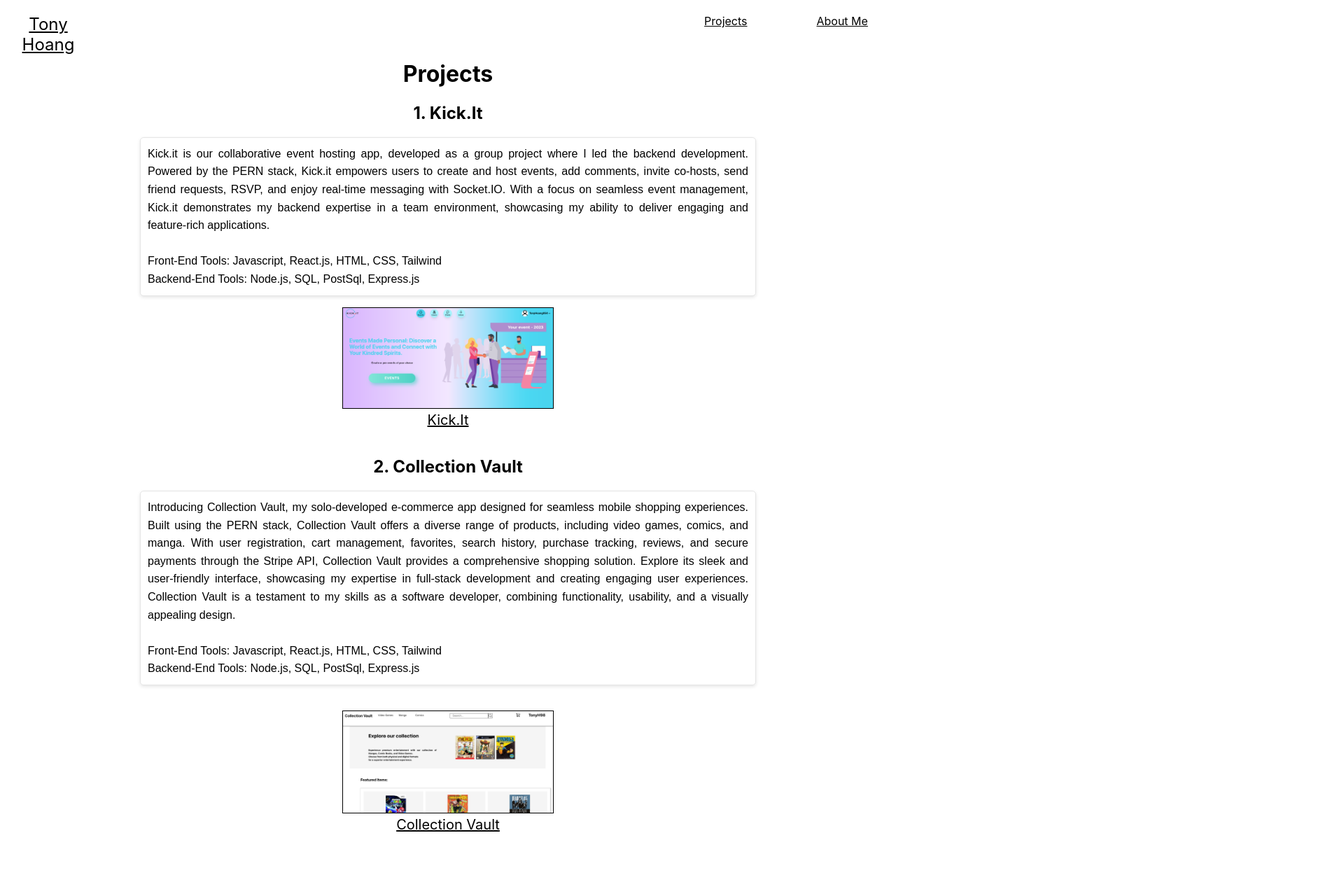
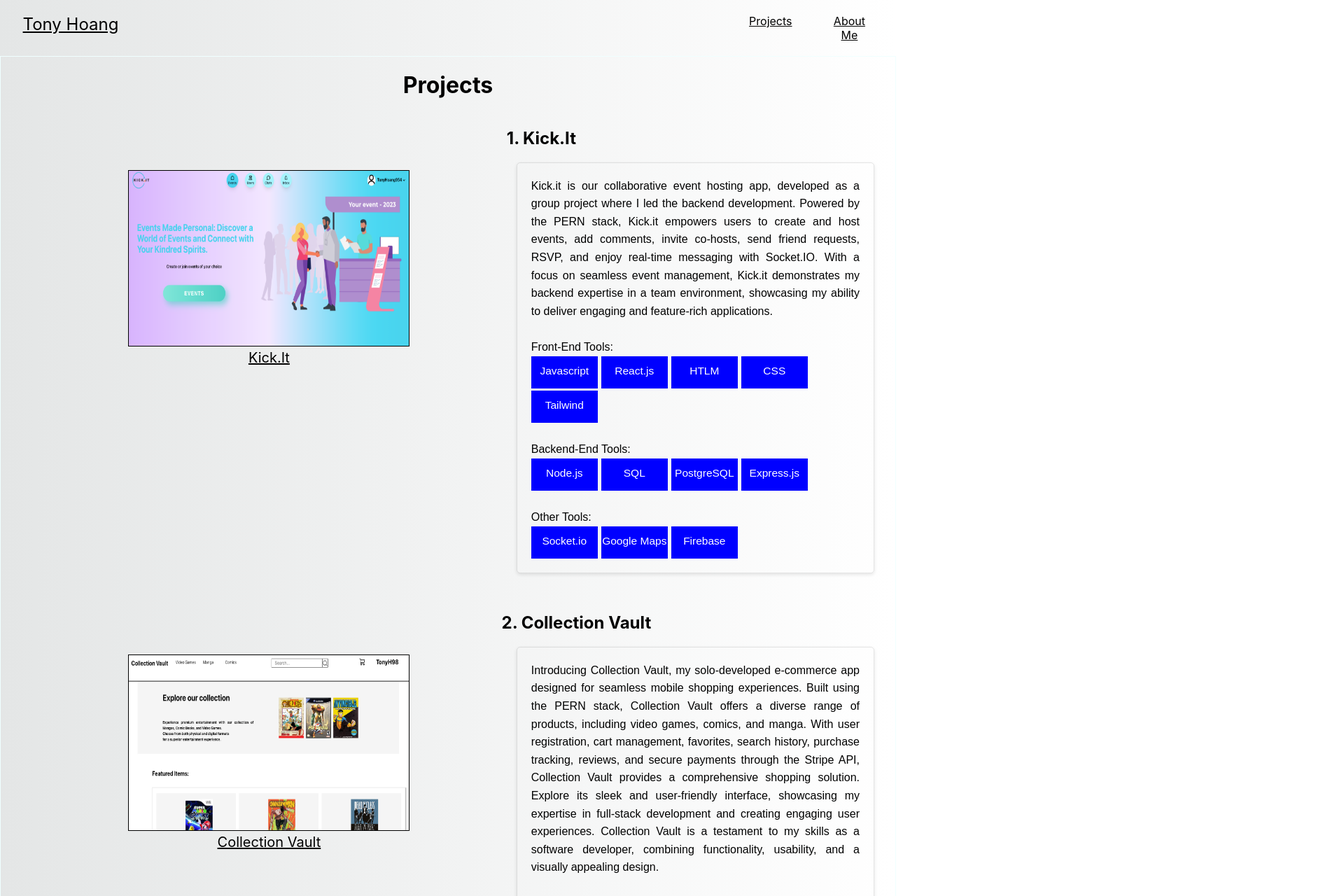
Before and after one commit to TonyH98/tony-portfolio, a React (Create React App) app: page /projects in a window 1280 px wide. Shown: the top 1280 px of the page at 70% size, 1920 px wide, since content can reach past the window. Before the commit the page ends 1190 px from the top, so only its background shows below. Built offline with nearby package versions, Linux system fonts and the light colour scheme.

Commit message:
Project Page is mainly finished will do further refinement later

```diff
--- a/src/App.css
+++ b/src/App.css
@@ -1,6 +1,9 @@
 .App {
   text-align: center;
+
 }
+
+
 
 .App-logo {
   height: 40vmin;
--- a/src/App.js
+++ b/src/App.js
@@ -5,10 +5,13 @@ import Home from './Components/LandingPage/Home';
 import Nav from './Components/NavBar/Nav';
 import Projects from './Components/Projects/Projects';
 import About from './Components/About/About';
+
+
 function App() {
   return (
     <div className="App">
     <Router>
+
     <Nav/>
       <main>
         <Routes>
--- a/src/Components/LandingPage/Home.css
+++ b/src/Components/LandingPage/Home.css
@@ -0,0 +1,11 @@
+
+@media (min-width: 993px){
+
+    .Home-Page{
+     background-color: linear;
+    background: linear-gradient(to right, rgb(228, 230, 230), white);
+    height: 100vh;
+    }
+
+
+ }
--- a/src/Components/LandingPage/Home.js
+++ b/src/Components/LandingPage/Home.js
@@ -4,11 +4,9 @@ function Home(){
 
 
 return(
-<div>
+<div className='Home-Page'>
 
-<p>
 
-</p>
 
 </div>
  )
--- a/src/Components/NavBar/Nav.css
+++ b/src/Components/NavBar/Nav.css
@@ -1,17 +1,26 @@
 @media (min-width: 993px){
 
     .nav-section{
-
         display: grid;
         grid-template-columns: 10% 100%;
         grid-column-gap: 62%;
-        height: 45px;
+        height: 80px;
+        background-color: linear;
+        background: linear-gradient(to right, rgb(228, 230, 230), white);
+        color: #fff;
+    }
+
+    .nav-container{
+        display: grid;
         margin-top: 20px;
+        grid-template-columns: 150% 800%;
+        grid-column-gap: 650%
+
     }
 
     .sections{
         display: grid;
-        grid-template-columns: 18% 8%
+        grid-template-columns: 15% 7%
     }
 
 
@@ -23,4 +32,4 @@
         font-size: 24px;
         margin-left: 10px;
     }
-}
+ }
--- a/src/Components/NavBar/Nav.js
+++ b/src/Components/NavBar/Nav.js
@@ -5,7 +5,9 @@ import './Nav.css'
 function Nav(){
 
 return(
-    <div className="nav-section">
+    <nav className="nav-section">
+
+        <div className="nav-container">
 
         <div>
         <Link to="/">
@@ -31,7 +33,9 @@ return(
 
         </Link>
         </div>
-    </div>
+
+        </div>
+    </nav>
 )
 
 }
--- a/src/Components/Projects/Project.css
+++ b/src/Components/Projects/Project.css
@@ -9,16 +9,70 @@
   font-size: 16px;
     text-align: justify;
       line-height: 1.6;
-  margin-right: 200px;
-  margin-left: 200px;
-  padding: 10px;
+  padding: 20px;
     border: solid 1px rgba(0, 0, 0, 0.1);
   border-radius: 5px;
   box-shadow: 0 2px 5px rgba(0, 0, 0, 0.1);
+  position: relative;
+  right: 30px;
+}
+
+
+.project-images{
+  width: 400px;
+  height: 250px;
+  position: relative;
+  top: 80px;
 }
 
 .project-links{
     font-size: 20px;
 }
 
+.project-header{
+  position: relative;
+  right: 250px;
 }
+
+.project-links{
+  position: relative;
+  top: 80px
+}
+
+.project-page{
+  background-color: linear;
+  background: linear-gradient(to right, rgb(228, 230, 230), white);
+  border: solid 1px azure
+
+}
+
+
+.project-lists{
+  display: grid;
+  grid-template-columns: 60% 40%;
+
+}
+
+.project-header2{
+  position: relative;
+  right: 200px;
+}
+
+.tools-container{
+  display: grid;
+  grid-template-columns: repeat(auto-fill, 95px);
+  grid-column-gap: 5px;
+  grid-row-gap: 3px;
+}
+
+.tools{
+  text-align: center;
+  border: blue 1px solid;
+  background-color: blue;
+  color: white;
+  font-size: 15.5px;
+  height: 36px;
+  padding-top: 8px;
+}
+
+}
--- a/src/Components/Projects/Projects.js
+++ b/src/Components/Projects/Projects.js
@@ -3,11 +3,18 @@ import "./Project.css"
 
 function Projects(){
 
+const frontend1 = ["Javascript", "React.js", "HTLM", "CSS", "Tailwind"]
+const backend1 = ["Node.js", "SQL", "PostgreSQL", "Express.js"]
+const other1 = ["Socket.io", "Google Maps", "Firebase"]
 
+
+const frontend2 = ["Javascript", "React.js", "HTLM", "CSS"]
+
+const other2 = ["Stripe API"]
 
 return(
 
-    <div>
+    <div className="project-page">
 
         <div>
             <h1 className="header">Projects</h1>
@@ -15,10 +22,19 @@ return(
 
 
 
-            <div className="Kick_It">
-                <h2>1. Kick.It</h2>
+            <div className="project-lists">
+            <div className="project-link-image">
+
+             <img src="/kickit.png" alt="kickit" className="project-images"/>
+
+                <br/>
+             <a className="project-links" href="https://kick-it-v1.netlify.app/" target="_blank">Kick.It</a>
+            </div>
+
+
 
                 <div className="project-container">
+                <h2 className="project-header">1. Kick.It</h2>
 
                 <p className="project-descript">
                 Kick.it is our collaborative event hosting app, developed as a group project where I led the backend development.
@@ -29,26 +45,64 @@ return(
                    showcasing my ability to deliver engaging and feature-rich applications.
                    <br/>
                    <br/>
-                   Front-End Tools: Javascript, React.js, HTML, CSS, Tailwind
+                   Front-End Tools:
+                   <div className="tools-container">
+                    {frontend1.map((front) => {
+                    return(
+                        <div className="tools" key={front}>
+                            {front}
+                        </div>
+                    )
+                   })}
+
+                   </div>
                    <br/>
-                   Backend-End Tools: Node.js, SQL, PostSql, Express.js
+                   Backend-End Tools:
+                   <div className="tools-container">
+                   {backend1.map((back) => {
+                    return(
+                        <div className="tools" key={back}>
+                            {back}
+                        </div>
+                    )
+                   })}
+
+                   </div>
+
+                   <br/>
+                   Other Tools:
+                   <div className="tools-container">
+                   {other1.map((other) => {
+                    return(
+                        <div className="tools" key={other}>
+                            {other}
+                        </div>
+                    )
+                   })}
+
+                   </div>
+
                 </p>
-
-
-
-             <img src="/kickit.png" width="300" alt="kickit" className="project-images"/>
-
-                <br/>
-             <a className="project-links" href="https://kick-it-v1.netlify.app/" target="_blank">Kick.It</a>
-
+        </div>
 
             </div>
 
             <br/>
-            <div className="Collection_Vault">
+            <div className="project-lists">
 
-                <h2>2. Collection Vault</h2>
+                    <div className="project-link-image">
 
+                    <img src="/collectionVault.png" width="300" alt="collection" className="project-images"/>
+
+                    <br/>
+
+                    <a className="project-links" href="https://collection-vault.netlify.app/" target="_blank">Collection Vault</a>
+
+                    </div>
+
+                <div className="project-container">
+
+                <h2 className="project-header2">2. Collection Vault</h2>
                     <p className="project-descript">
                     Introducing Collection Vault, my solo-developed e-commerce app designed for
                     seamless mobile shopping experiences. Built using the PERN stack,
@@ -63,23 +117,54 @@ return(
 
                         <br/>
                         <br/>
-                        Front-End Tools: Javascript, React.js, HTML, CSS, Tailwind
+                        Front-End Tools:
+                        <div className="tools-container">
+                   {frontend2.map((front) => {
+                    return(
+                        <div className="tools" key={front}>
+                            {front}
+                        </div>
+                    )
+                   })}
+
+                   </div>
+
                         <br/>
-                        Backend-End Tools: Node.js, SQL, PostSql, Express.js
+                        Backend-End Tools:
+
+                        <div className="tools-container">
+                   {backend1.map((back) => {
+                    return(
+                        <div className="tools" key={back}>
+                            {back}
+                        </div>
+                    )
+                   })}
+
+                   </div>
+
+                   <br/>
+                   Other Tools:
+                   <div className="tools-container">
+                   {other2.map((other) => {
+                    return(
+                        <div className="tools" key={other}>
+                            {other}
+                        </div>
+                    )
+                   })}
+
+                   </div>
                     </p>
 
+                </div>
+
                         <br/>
-                    <img src="/collectionVault.png" width="300" alt="collection" className="project-images"/>
-
-                    <br/>
-
-                    <a className="project-links" href="https://collection-vault.netlify.app/" target="_blank">Collection Vault</a>
 
 
 
             </div>
 
-        </div>
 
     </div>
 
--- a/src/index.css
+++ b/src/index.css
@@ -5,6 +5,9 @@ body {
     sans-serif;
   -webkit-font-smoothing: antialiased;
   -moz-osx-font-smoothing: grayscale;
+  overflow-x: hidden;
+
+
 }
 
 code {
```
